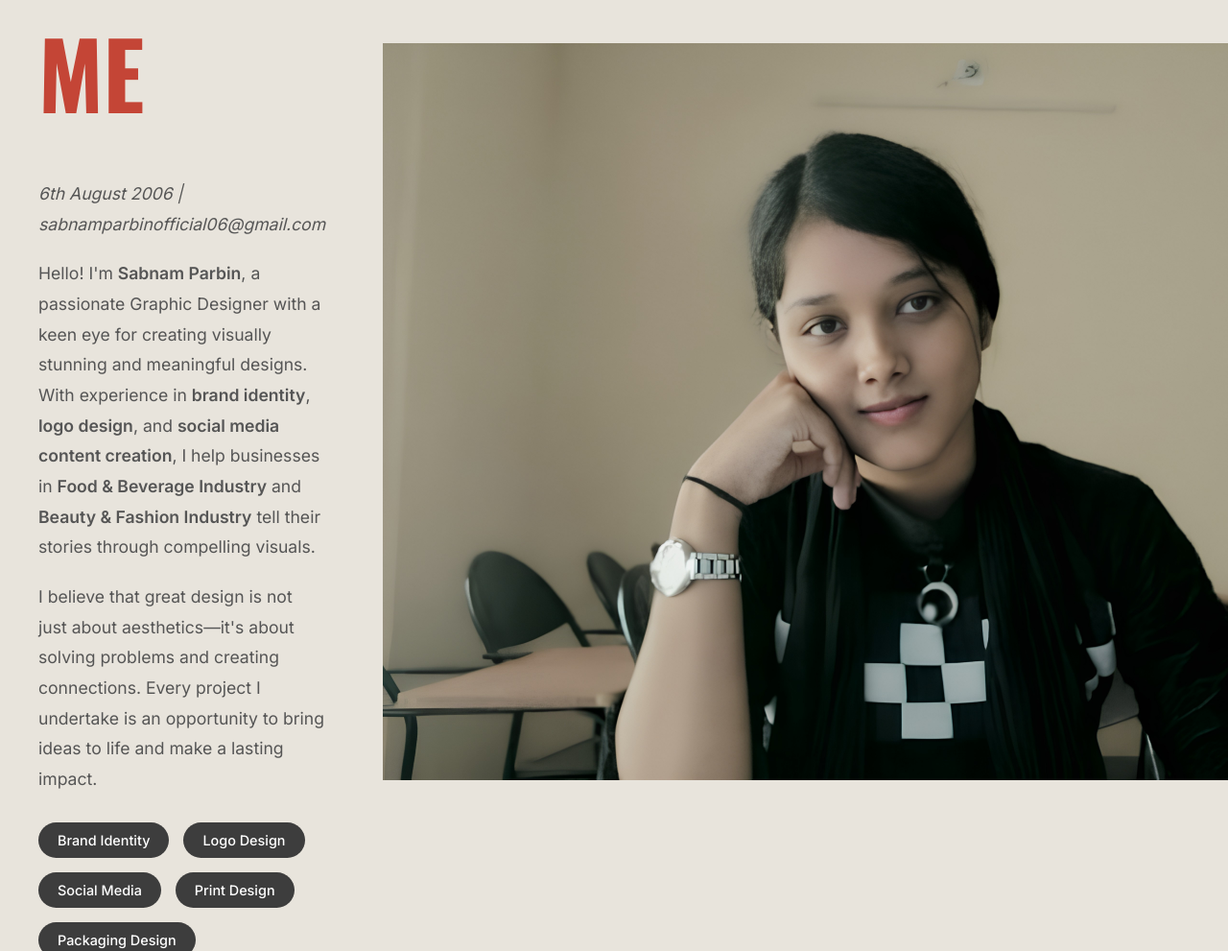
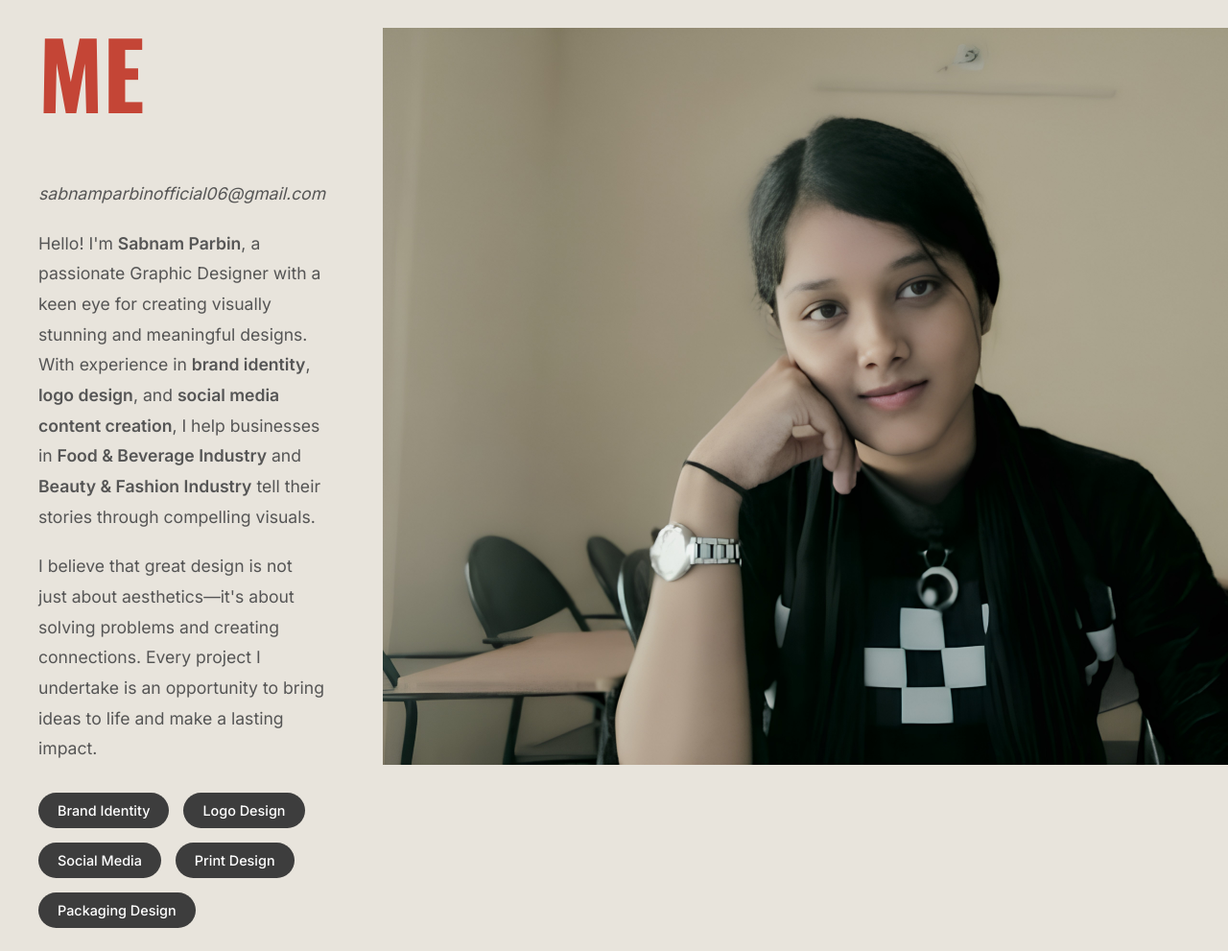
Before and after one commit to afsanaparbin996-prog/design-portfolio, a plain HTML site: page index.html in a window 1280 px wide. Shown: the part 1040-2031 px from the top of the page at 96% size. Drawn offline with nearby package versions, Linux system fonts and the light colour scheme.

Commit message:
Update index.html

```diff
--- a/index.html
+++ b/index.html
@@ -900,7 +900,7 @@
         <div class="about-content">
             <div class="about-text">
                 <h2 class="section-title">ABOUT <span>ME</span></h2>
-               <p><bold><i>6th August 2006 | sabnamparbinofficial06@gmail.com</i></bold></p>
+               <p><bold><i>sabnamparbinofficial06@gmail.com</i></bold></p>
                 <p>Hello! I'm <b>Sabnam Parbin</b>, a passionate Graphic Designer with a keen eye for creating visually stunning and meaningful designs. With experience in <b>brand identity</b>, <b>logo design</b>, and <b>social media content creation</b>, I help businesses in <b>Food & Beverage Industry</b> and <b>Beauty & Fashion Industry</b> tell their stories through compelling visuals.</p>
                 <p>I believe that great design is not just about aesthetics—it's about solving problems and creating connections. Every project I undertake is an opportunity to bring ideas to life and make a lasting impact.</p>
                 <div class="skills-list">
```
